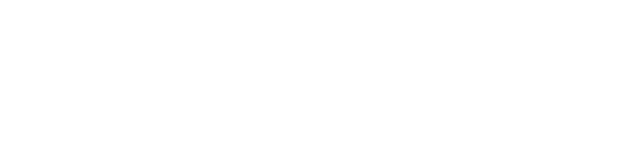
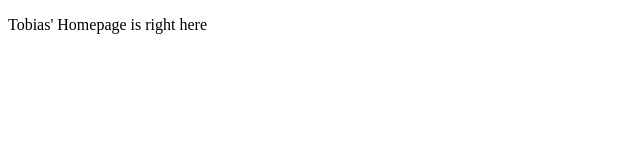
Before and after one commit to tobitaat/homepage, a plain HTML site: page index.html in a window 1280 px wide. Shown: the whole page, without its empty margins (0-640 px from the left). Drawn offline with Linux system fonts and the light colour scheme.

Commit message:
added some text

```diff
--- a/index.html
+++ b/index.html
@@ -10,11 +10,8 @@
 <body>
 
 <div class="container">
-
+  <p>Tobias' Homepage is right here</p>
 </div>
-
-<script>
-</script>
 
 </body>
 </html>
```
